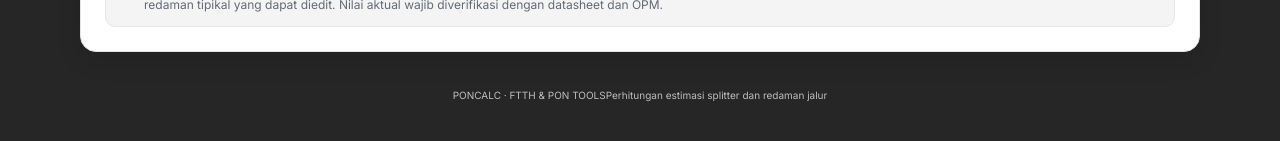
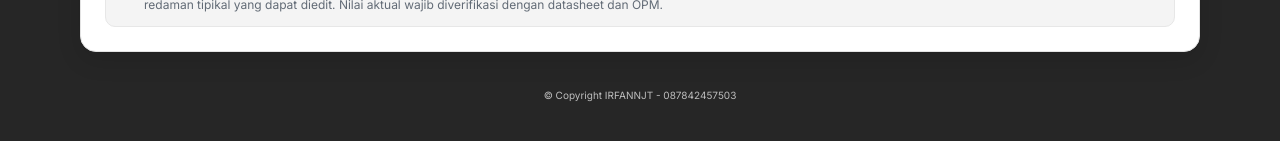
Before and after one commit to irfannjt/pon, a Next.js app: page /PON/ in a window 1280 px wide. Shown: the part 803-944 px from the top of the page. Built offline with nearby package versions, Linux system fonts and the light colour scheme.

Commit message:
Update page.tsx

```diff
--- a/app/page.tsx
+++ b/app/page.tsx
@@ -206,7 +206,9 @@ export default function Home() {
           </div>
         </section>}
 
-        <footer className="pon-footer"><span>PONCALC · FTTH & PON TOOLS</span><span>Perhitungan estimasi splitter dan redaman jalur</span></footer>
+        <footer className="pon-footer">
+  <span>© Copyright IRFANNJT - 087842457503</span>
+</footer>
       </div>
     </main>
   );
```
